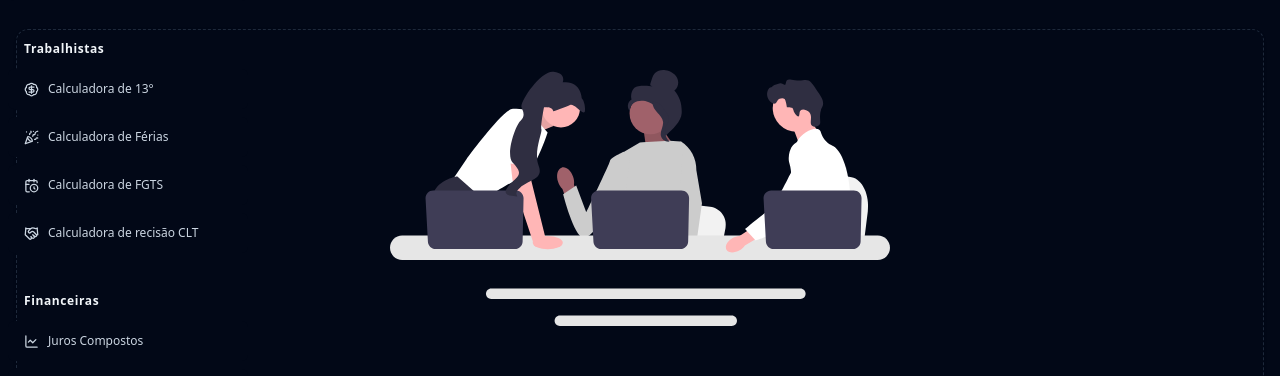
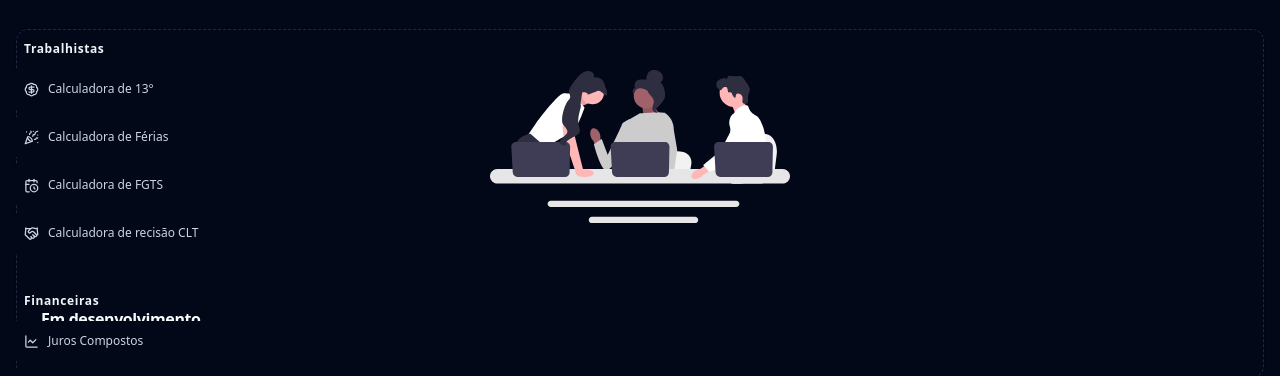
Before and after one commit to Thiagodsm/calculadora-de-leilao, a React (Vite) app: page / in a window 1280 px wide. Shown: the part 144-520 px from the top of the page. Built offline with nearby package versions, Linux system fonts and the light colour scheme.

Commit message:
Ajustando tamanho da imagem

```diff
--- a/src/pages/Home.tsx
+++ b/src/pages/Home.tsx
@@ -15,8 +15,8 @@ export default function Home() {
             <center>
               <img
                 className="m-10"
-                width={500}
-                height={200}
+                width={300}
+                height={300}
                 src={theme?.theme === 'dark' ? "/team_engineering_white.svg" : "/team_engineering.svg"}
               >
               </img>
```
